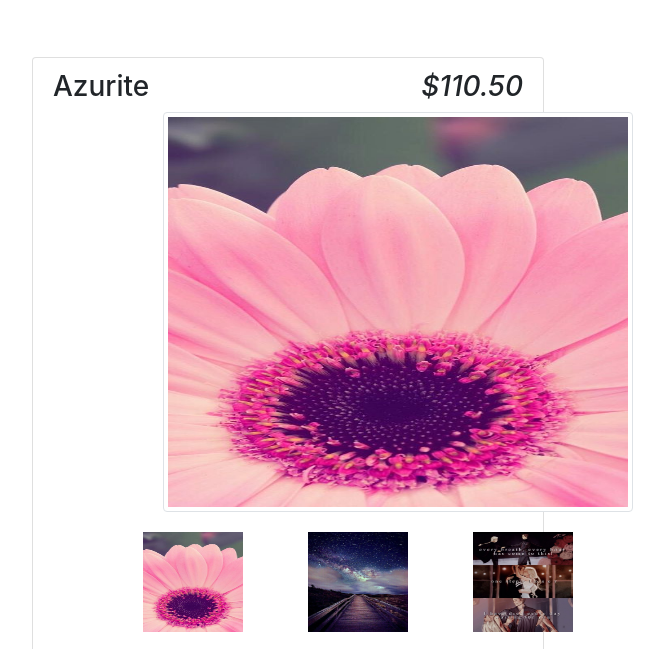
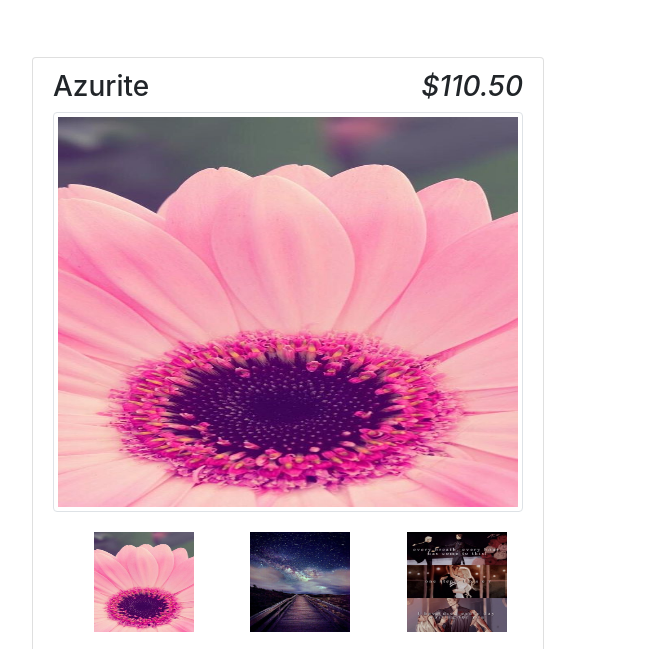
Before and after one commit to RosuAndreea/Angular-CodeSchool, a plain HTML site: page index.html in a window 1280 px wide. Shown: the part 101-750 px from the top of the page, without its empty margins (352-1016 px from the left). Drawn offline with nearby package versions, Linux system fonts and the light colour scheme.

Commit message:
images style fix

```diff
--- a/index.html
+++ b/index.html
@@ -18,7 +18,9 @@
                 </h3>
                 <!-- Image Gallery  -->
                 <section class="gallery" ng-show = "product.images.length" ng-controller = "GalleryController as gallery">
-                    <img class="img img-circle img-thumbnail center-block" ng-src="{{product.images[gallery.current]}}" />
+                    <div class = "full-img">
+                        <img class="img img-circle img-thumbnail center-block" ng-src="{{product.images[gallery.current]}}" />
+                    </div>
                     <ul class="clearfix list-inline thumbs">
                         <li class="small-image pull-left thumbnail" ng-repeat="image in product.images">
                             <img ng-src="{{image}}" />
--- a/style.css
+++ b/style.css
@@ -12,7 +12,9 @@
 .small-image {
     width: 16%;
     display: block;
-    margin-left: 90px;
+    left: 0;
+    right: 0;
+    margin: auto;
 }
 .small-image img{
     width: 100px;
@@ -27,7 +29,6 @@
 .img-thumbnail {
     height: 400px;
     width: 470px;
-    margin-left: 110px
 }
 .pull-right {
     float: right;
@@ -38,3 +39,8 @@
 .active{
     background: #CDCDCD;
 }
+.full-img {
+    display: flex;
+    align-items: center;
+    justify-content: center;
+}
```
